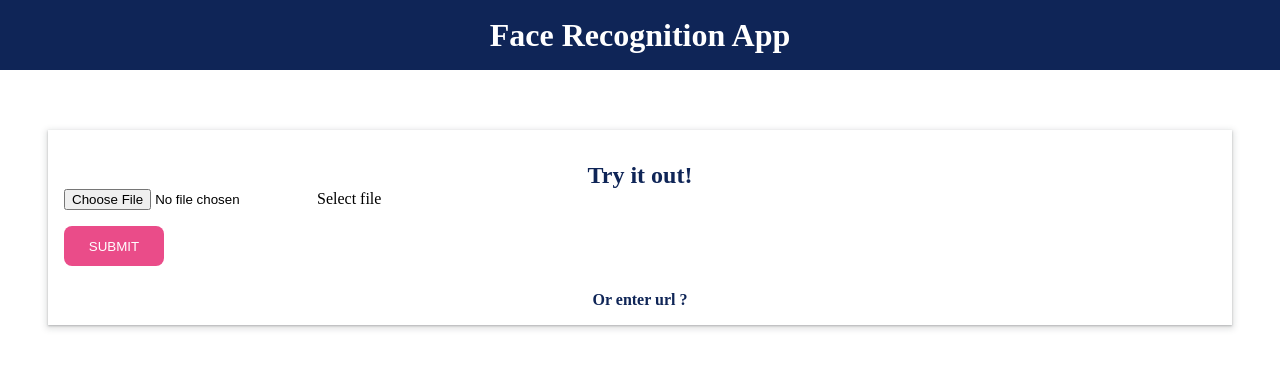
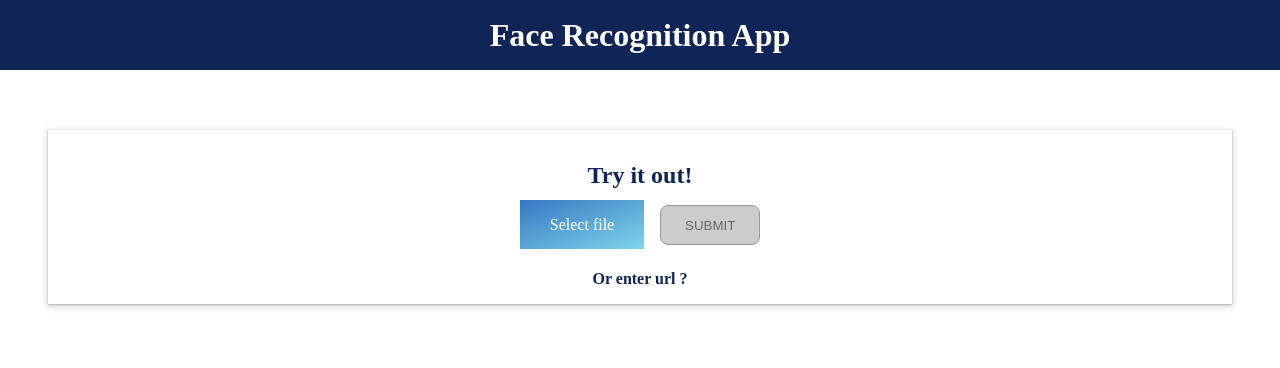
Before and after one commit to HarshaSudheer/azure-face-recognition-app, a React (Create React App) app: page / in a window 1280 px wide. Both pictures are taken after a click on the element "Or upload from device ?". Shown: the top 368 px of the page. Built offline with nearby package versions, Linux system fonts and the light colour scheme.

Commit message:
Add. styles for ImageUpload

```diff
--- /dev/null
+++ b/src/components/ImageUpload.css
@@ -0,0 +1,82 @@
+*{
+    margin: 0px;
+    padding: 0px;
+}
+
+.file-input{
+    display: inline;
+}
+
+.file {
+    opacity: 0;
+    width: 0.1px;
+    height: 0.1px;
+    position: absolute;
+}
+
+.file-input label{
+    padding: 16px 30px 16px 30px;
+    background-image: linear-gradient(to bottom right, #3778C2, #7ED5EA);
+    color: #FFFFFF;
+}
+
+.file-input label:hover{
+    background-image: linear-gradient(to bottom right, #7ED5EA, #3778C2);
+}
+
+button{
+    width: 100px;
+    height: 40px;
+    margin-top: 16px;
+    background-color: #EA4C89;
+    border-radius: 8px;
+    border: none;
+    color: #FFFFFF;
+    cursor: pointer;
+}
+
+button:hover{
+    background-color: #F082AC;
+}
+
+.submit-btn{
+    margin-left: 16px;
+}
+
+.disabled-submit-btn{
+    margin-left: 16px;
+    border: 1px solid #999999;
+    background-color: #cccccc;
+    color: #666666;
+}
+
+.disabled-submit-btn:hover{
+    background-color: #cccccc;
+}
+
+.center{
+    display: flex;
+    flex-direction: column;
+    align-items: center;
+}
+
+.output-container{
+    margin-top: 16px;
+}
+
+.center-output-image{
+    position: relative;
+}
+
+.description{
+    margin: 8px;
+    display: flex;
+    justify-content: space-evenly;
+    flex-wrap: wrap;
+}
+
+.element{
+    margin: 16px;
+    padding: 16px;
+    box-shadow: rgba(0, 0, 0, 0.2) 0px 18px 50px -10px;
+}
--- a/src/components/ImageUpload.js
+++ b/src/components/ImageUpload.js
@@ -1,9 +1,13 @@
 import React, { useState, useEffect } from "react";
 import { faceApiForUpload } from "../services/FaceApi";
+import "./ImageUpload.css";
+
 const ImageUpload = () => {
+
   const [data, setData] = useState([])
   const [file, setFile] = useState({});
   const [outputImage, setOutputImage] = useState(false);
+
   const faceRectangleStyle = (item) => {
     return ({
       position: 'absolute',
@@ -18,12 +22,15 @@ const ImageUpload = () => {
       fontWeight: 'bold'
     });
   }
+
   useEffect(() => {
     console.log(data);
   }, [data])
+
   const handleUpload = (event) => {
     setFile(event.target.files[0]);
   }
+
   const handleSubmit = async () => {
     try {
       const response = await faceApiForUpload.post(
@@ -35,49 +42,63 @@ const ImageUpload = () => {
     }
     catch (err) {
       console.log(err.response.data);
-   window.alert("An error occurred");
+      window.alert("An error occured");
     }
   }
+
   const handleBack = () => {
     setOutputImage(false);
     setFile({});
   }
+
   return (
     <div>
       {(!outputImage) ?
+        <div className='center'>
           <div>
-     <div>
-      <input type="file" id="file" name="file" accept=".jpg,.jpeg,.png" onChange={handleUpload} />
+            <div className='file-input'>
+              <input type="file" id="file" name="file" className='file' accept=".jpg,.jpeg,.png" onChange={handleUpload} />
               <label htmlFor="file">Select file</label>
             </div>
-     <button type="button" onClick={handleSubmit}>SUBMIT</button>
+            <button className={file.name ? 'submit-btn' : 'disabled-submit-btn'} type="button" onClick={handleSubmit}>SUBMIT</button>
+          </div>
         </div>
         :
-    <div style={{ position: 'relative' }}>
+        <div className='output-container'>
+          <div className="center">
+            <div className="center-output-image">
               <img src={URL.createObjectURL(file)} alt="output from azure" />
               {data && data.map(item => {
                 return (
                   <div key={item.faceId} style={faceRectangleStyle(item)}>{data.indexOf(item) + 1}</div>
                 )
-     })}
+              })
+              }
+            </div>
+          </div>
           {data.length > 0 ?
-      <div>
-       {data.map(item => {
+            <div className="description">
+              {
+                data.map(item => {
                   return (
-         <div key={item.faceId}>
-          <p>{data.indexOf(item) + 1}</p>
+                    <div key={item.faceId} className="element">
+                      <p style={{ textAlign: 'center' }}>{data.indexOf(item) + 1}</p>
                       <p>Gender: {item.faceAttributes.gender}</p>
                       <p>Age: {item.faceAttributes.age}</p>
                       <p>Glasses: {item.faceAttributes.glasses}</p>
                     </div>
                   )
-       })}
-      </div> : <p>No face detected</p>
+                })
               }
-     <button type="button" onClick={handleBack}>BACK</button>
+            </div> : <p style={{ textAlign: 'center', color: 'red' }}>No face detected</p>
+          }
+          <div className='center'>
+            <button className='back-btn' type="button" onClick={handleBack}>BACK</button>
+          </div>
         </div>
       }
     </div>
   );
 }
+
 export default ImageUpload;
```
Lines whose indentation alone changed are shown as unchanged.
